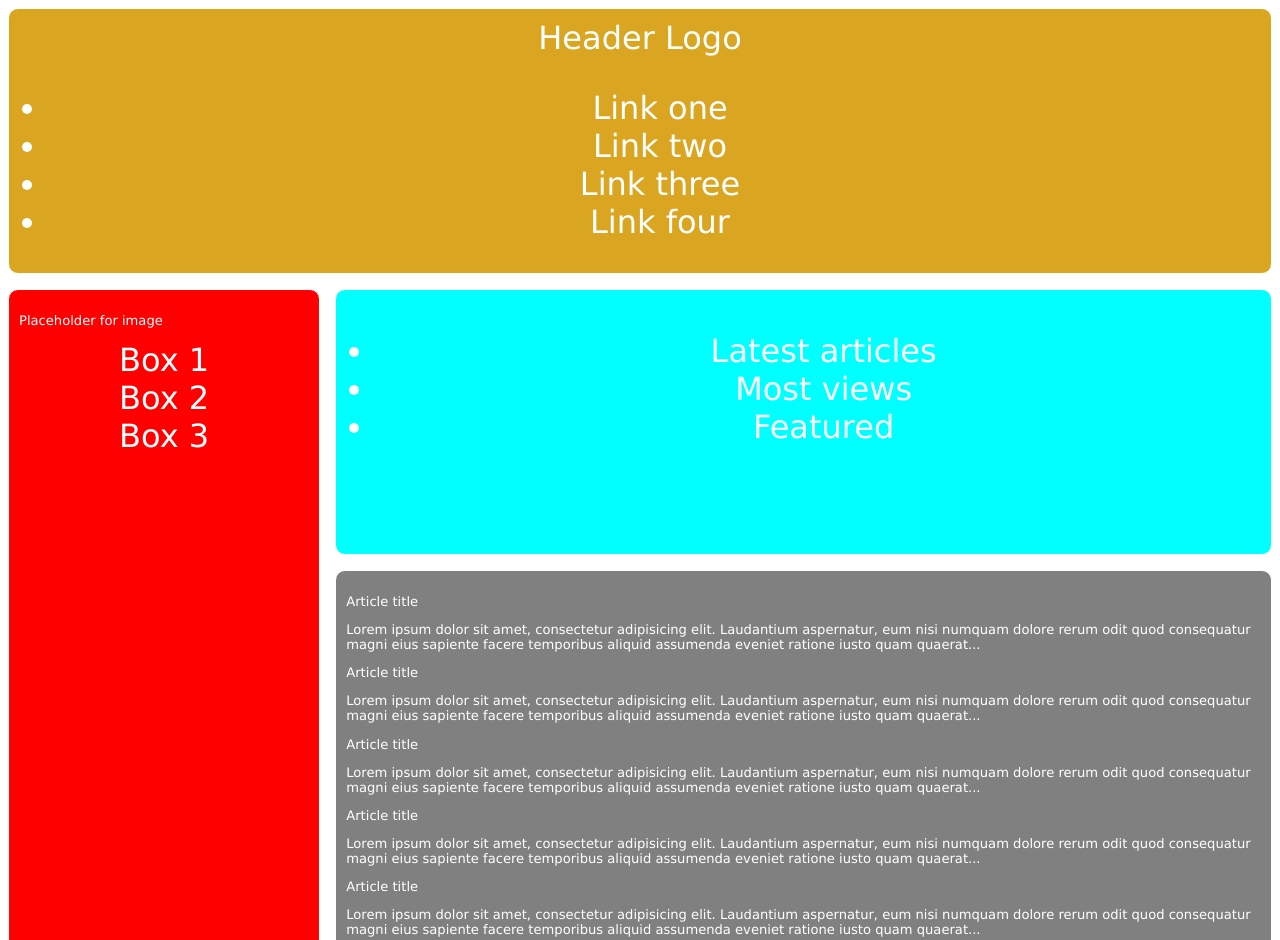
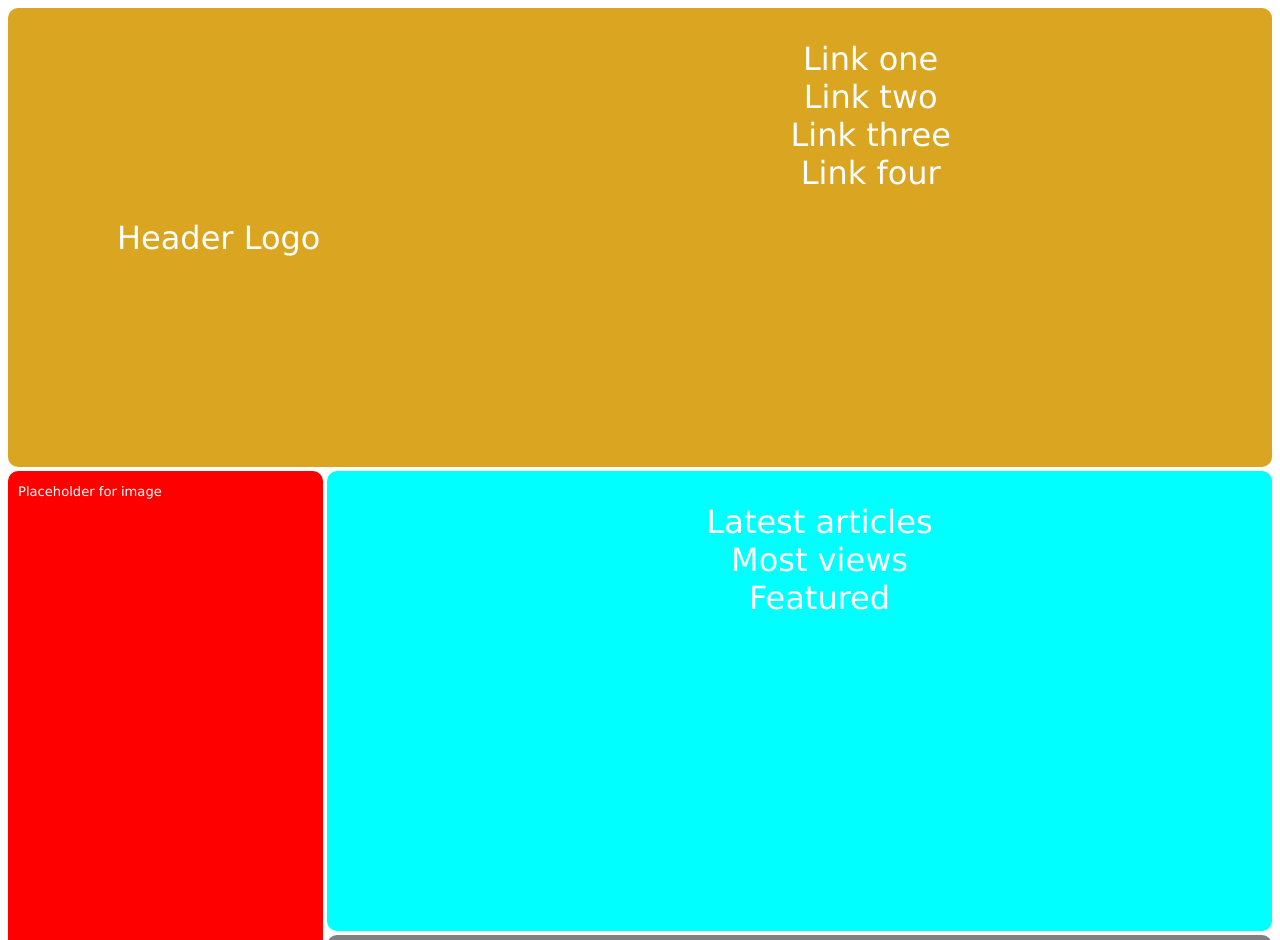
Before and after one commit to rsmostlyharmless/grid-exercise3, a plain HTML site: page index.html in a window 1280 px wide. Shown: the top 940 px of the page. Drawn offline with Linux system fonts and the light colour scheme.

Commit message:
playing with css grid

```diff
--- a/index.html
+++ b/index.html
@@ -93,7 +93,7 @@
         </div>
 
         <div class="area" id="footer">
-            <p>Copyright &copy; Octo-Life 2022</p>
+            <p>Copyright &copy; Octo-Life</p>
         </div>
 
     </div>
--- a/style.css
+++ b/style.css
@@ -4,7 +4,7 @@ body {
 
 .container {
     display: inline-grid;
-    gap: 15px;
+    gap: 4px;
     grid-template: 1fr 1fr 5fr 1fr / 1fr 3fr;
     grid-template-areas:
         "header header"
@@ -14,18 +14,23 @@ body {
 }
 
 .area {
-    border: 1px solid;
     border-radius: 10px;
     color: white;
+    display: inline-grid;
     font-family: 'Lucida Sans', 'Lucida Sans Regular', 'Lucida Grande', 'Lucida Sans Unicode', Geneva, Verdana, sans-serif;
     font-size: 2rem;
-    padding-top: 10px;
     text-align: center;
 }
 
 #header {
     background-color: goldenrod;
     grid-area: header;
+    grid-template: 1fr / 1fr 2fr;
+}
+
+.logo {
+    padding-top: 50%;
+    padding-bottom: 50%;
 }
 
 #sidebar {
@@ -54,3 +59,7 @@ p {
     padding-left: 10px;
     padding-right: 10px;
 }
+
+ul {
+    list-style-type: none;
+}
```
